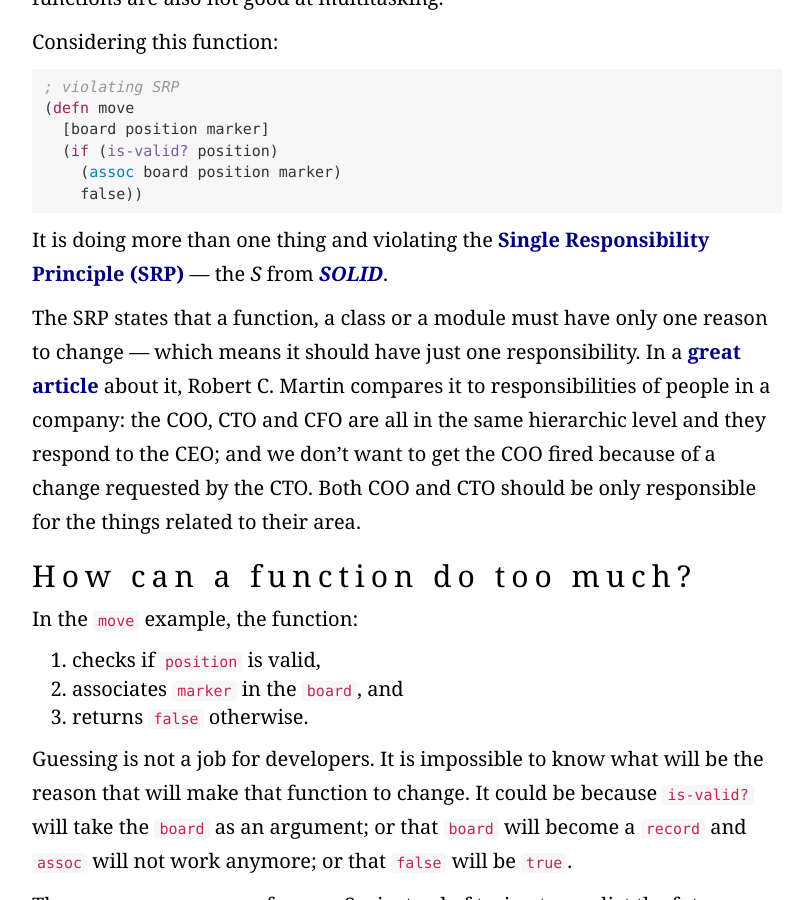
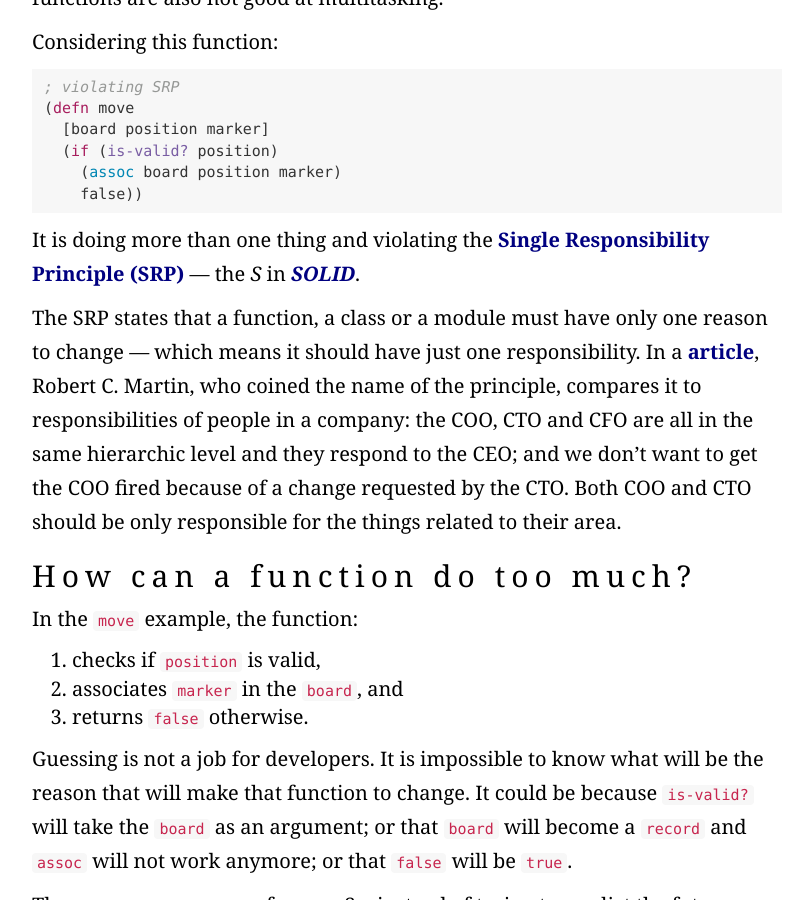
Before and after one commit to pwdd/pwdd.github.io, a Jekyll site: the page built from _posts/2016-08-08-s-for-solid.md, in a window 1280 px wide and 900 px high, scrolled down 460 px. Shown: the whole window, without its empty margins (233-1033 px from the left). Built offline with Jekyll 4.4.1, drawn with Linux system fonts in a browser that asks for light colours; nearby versions of some CDN libraries; some web fonts are replaced.

Commit message:
srp post

````diff
--- a/_posts/2016-08-08-s-for-solid.md
+++ b/_posts/2016-08-08-s-for-solid.md
@@ -19,9 +19,9 @@ Considering this function:
     false))
 ```
 
-It is doing more than one thing and violating the [Single Responsibility Principle (SRP)](https://en.wikipedia.org/wiki/Single_responsibility_principle) &mdash; the *S* from [*SOLID*](https://en.wikipedia.org/wiki/SOLID_(object-oriented_design)).
+It is doing more than one thing and violating the [Single Responsibility Principle (SRP)](https://en.wikipedia.org/wiki/Single_responsibility_principle) &mdash; the *S* in  [*SOLID*](https://en.wikipedia.org/wiki/SOLID_(object-oriented_design)).
 
-The SRP states that a function, a class or a module must have only one reason to change &mdash; which means it should have just one responsibility. In a [great article](https://8thlight.com/blog/uncle-bob/2014/05/08/SingleReponsibilityPrinciple.html) about it, Robert C. Martin compares it to responsibilities of people in a company: the COO, CTO and CFO are all in the same hierarchic level and they respond to the CEO; and we don't want to get the COO fired because of a change requested by the CTO. Both COO and CTO should be only responsible for the things related to their area.
+The SRP states that a function, a class or a module must have only one reason to change &mdash; which means it should have just one responsibility. In a [article](https://8thlight.com/blog/uncle-bob/2014/05/08/SingleReponsibilityPrinciple.html), Robert C. Martin, who coined the name of the principle, compares it to responsibilities of people in a company: the COO, CTO and CFO are all in the same hierarchic level and they respond to the CEO; and we don't want to get the COO fired because of a change requested by the CTO. Both COO and CTO should be only responsible for the things related to their area.
 
 ## How can a function do too much?
 
````
